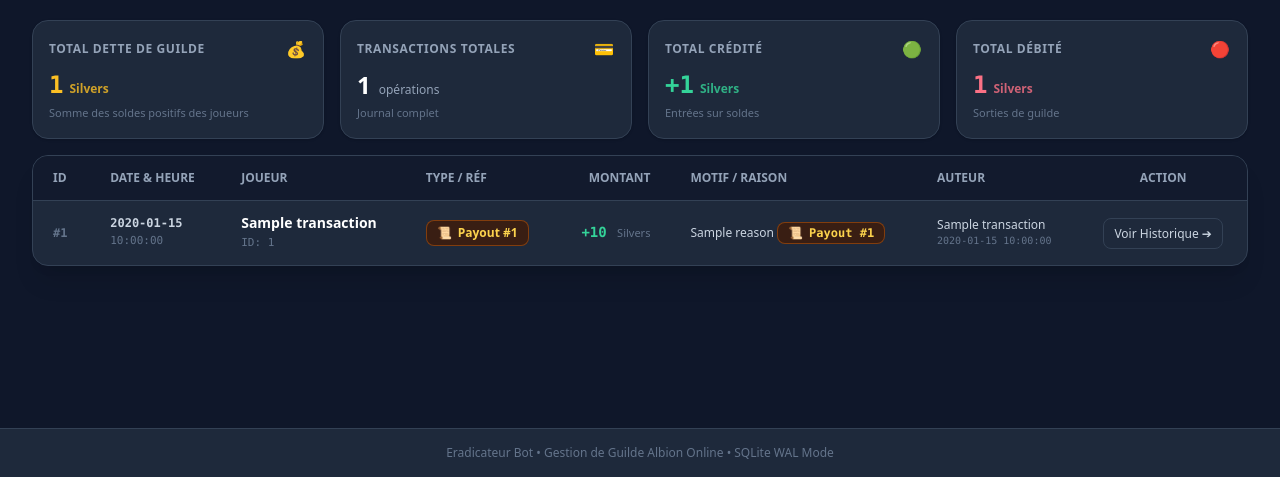
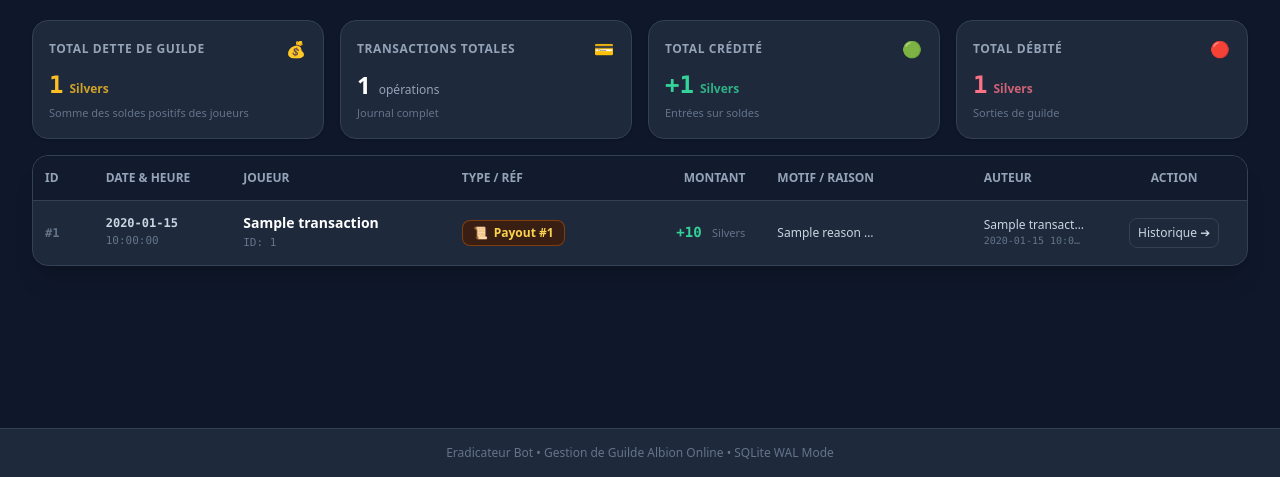
Before and after one commit to R3dn0/Eradicateur_Discord.py_Bot, a FastAPI app: template bot/web/templates/transactions.html in a window 1280 px wide. Shown: the part 323-800 px from the top of the page. Run offline with FastAPI, Linux system fonts and the light colour scheme; the template is opened without the code that fills it: most values are stand-ins (such as "Sample title", 1, 10 or a date in 2020); some libraries are stand-ins or nearby versions.

Commit message:
style(web): standardize transactions table column widths with fixed layout

```diff
--- a/bot/web/templates/partials/transactions_table.html
+++ b/bot/web/templates/partials/transactions_table.html
@@ -57,45 +57,45 @@
     <!-- Table Container -->
     <div class="bg-darkcard border border-darkborder rounded-2xl shadow-xl overflow-hidden">
         <div class="overflow-x-auto">
-            <table class="w-full text-left text-sm text-slate-300">
+            <table class="w-full table-fixed min-w-[1024px] text-left text-sm text-slate-300">
                 <thead class="bg-slate-900/80 text-xs uppercase text-slate-400 font-semibold border-b border-darkborder">
                     <tr>
-                        <th class="px-5 py-3.5">ID</th>
-                        <th class="px-5 py-3.5">Date & Heure</th>
-                        <th class="px-5 py-3.5">Joueur</th>
-                        <th class="px-5 py-3.5">Type / Réf</th>
-                        <th class="px-5 py-3.5 text-right">Montant</th>
-                        <th class="px-5 py-3.5">Motif / Raison</th>
-                        <th class="px-5 py-3.5">Auteur</th>
-                        <th class="px-5 py-3.5 text-center">Action</th>
+                        <th class="w-[5%] px-3 py-3.5">ID</th>
+                        <th class="w-[11%] px-3 py-3.5">Date & Heure</th>
+                        <th class="w-[18%] px-4 py-3.5">Joueur</th>
+                        <th class="w-[13%] px-4 py-3.5">Type / Réf</th>
+                        <th class="w-[13%] px-4 py-3.5 text-right">Montant</th>
+                        <th class="w-[17%] px-4 py-3.5">Motif / Raison</th>
+                        <th class="w-[11%] px-4 py-3.5">Auteur</th>
+                        <th class="w-[12%] px-4 py-3.5 text-center">Action</th>
                     </tr>
                 </thead>
                 <tbody class="divide-y divide-darkborder">
                     {% for tx in transactions %}
                     <tr class="hover:bg-slate-800/40 transition">
                         <!-- ID -->
-                        <td class="px-5 py-3 font-mono text-xs text-slate-500 font-bold">
+                        <td class="px-3 py-3 font-mono text-xs text-slate-500 font-bold truncate">
                             #{{ tx.id }}
                         </td>
 
                         <!-- Date & Time (2 lines) -->
-                        <td class="px-5 py-3 whitespace-nowrap font-mono">
+                        <td class="px-3 py-3 whitespace-nowrap font-mono">
                             <div class="text-xs font-semibold text-slate-300">{{ tx.created_at | format_date }}</div>
                             <div class="text-[11px] text-slate-500 font-medium">{{ tx.created_at | format_time }}</div>
                         </td>
 
                         <!-- Player -->
-                        <td class="px-5 py-3">
-                            <div class="flex items-center gap-2">
-                                <a href="/guild/{{ current_guild.id }}/balances/{{ tx.discord_id }}/history" class="font-bold text-white hover:text-indigo-400 transition">
+                        <td class="px-4 py-3 min-w-0">
+                            <div class="flex items-center gap-2 truncate">
+                                <a href="/guild/{{ current_guild.id }}/balances/{{ tx.discord_id }}/history" class="font-bold text-white hover:text-indigo-400 transition truncate">
                                     {{ tx.player_name }}
                                 </a>
                             </div>
-                            <div class="text-[11px] font-mono text-slate-500">ID: {{ tx.discord_id }}</div>
+                            <div class="text-[11px] font-mono text-slate-500 truncate">ID: {{ tx.discord_id }}</div>
                         </td>
 
                         <!-- Type / Ref -->
-                        <td class="px-5 py-3 whitespace-nowrap">
+                        <td class="px-4 py-3 whitespace-nowrap">
                             {% if tx.payout_id %}
                             <a href="/guild/{{ current_guild.id }}/payouts/{{ tx.payout_id }}" class="inline-flex items-center gap-1.5 px-2.5 py-1 rounded-lg text-xs font-bold bg-amber-950/70 text-amber-300 border border-amber-700/60 hover:bg-amber-900 transition">
                                 <span>📜</span>
@@ -115,7 +115,7 @@
                         </td>
 
                         <!-- Amount -->
-                        <td class="px-5 py-3 text-right whitespace-nowrap">
+                        <td class="px-4 py-3 text-right whitespace-nowrap">
                             {% if tx.amount > 0 %}
                             <span class="font-bold font-mono text-emerald-400 text-sm">
                                 +{{ tx.amount | format_number }}
@@ -129,28 +129,28 @@
                         </td>
 
                         <!-- Reason -->
-                        <td class="px-5 py-3 text-xs text-slate-300 max-w-xs" title="{{ tx.reason }}">
+                        <td class="px-4 py-3 text-xs text-slate-300 truncate" title="{{ tx.reason }}">
                             {{ tx.reason | format_reason(current_guild.id, tx.payout_id) }}
                         </td>
 
                         <!-- Author -->
-                        <td class="px-5 py-3 text-xs text-slate-400 whitespace-nowrap">
+                        <td class="px-4 py-3 text-xs text-slate-400 whitespace-nowrap min-w-0 truncate">
                             {% if tx.created_by == 0 %}
                             <span class="inline-flex items-center gap-1 bg-amber-950/70 text-amber-300 border border-amber-700/60 px-2 py-0.5 rounded text-[11px] font-bold">
                                 <span>😎</span> DEV 😎
                             </span>
                             {% else %}
-                            <span class="font-medium text-slate-300">{{ tx.creator_name }}</span>
+                            <div class="font-medium text-slate-300 truncate">{{ tx.creator_name }}</div>
                             {% if tx.created_by and tx.created_by != 0 %}
-                            <div class="text-[10px] font-mono text-slate-500">{{ tx.created_by }}</div>
+                            <div class="text-[10px] font-mono text-slate-500 truncate">{{ tx.created_by }}</div>
                             {% endif %}
                             {% endif %}
                         </td>
 
                         <!-- Actions -->
-                        <td class="px-5 py-3 text-center whitespace-nowrap">
-                            <a href="/guild/{{ current_guild.id }}/balances/{{ tx.discord_id }}/history" class="text-xs bg-slate-800 hover:bg-slate-700 text-slate-300 px-2.5 py-1.5 rounded-lg border border-darkborder transition font-medium">
-                                Voir Historique ➔
+                        <td class="px-4 py-3 text-center whitespace-nowrap">
+                            <a href="/guild/{{ current_guild.id }}/balances/{{ tx.discord_id }}/history" class="text-xs bg-slate-800 hover:bg-slate-700 text-slate-300 px-2 py-1.5 rounded-lg border border-darkborder transition font-medium inline-block">
+                                Historique ➔
                             </a>
                         </td>
                     </tr>
```
